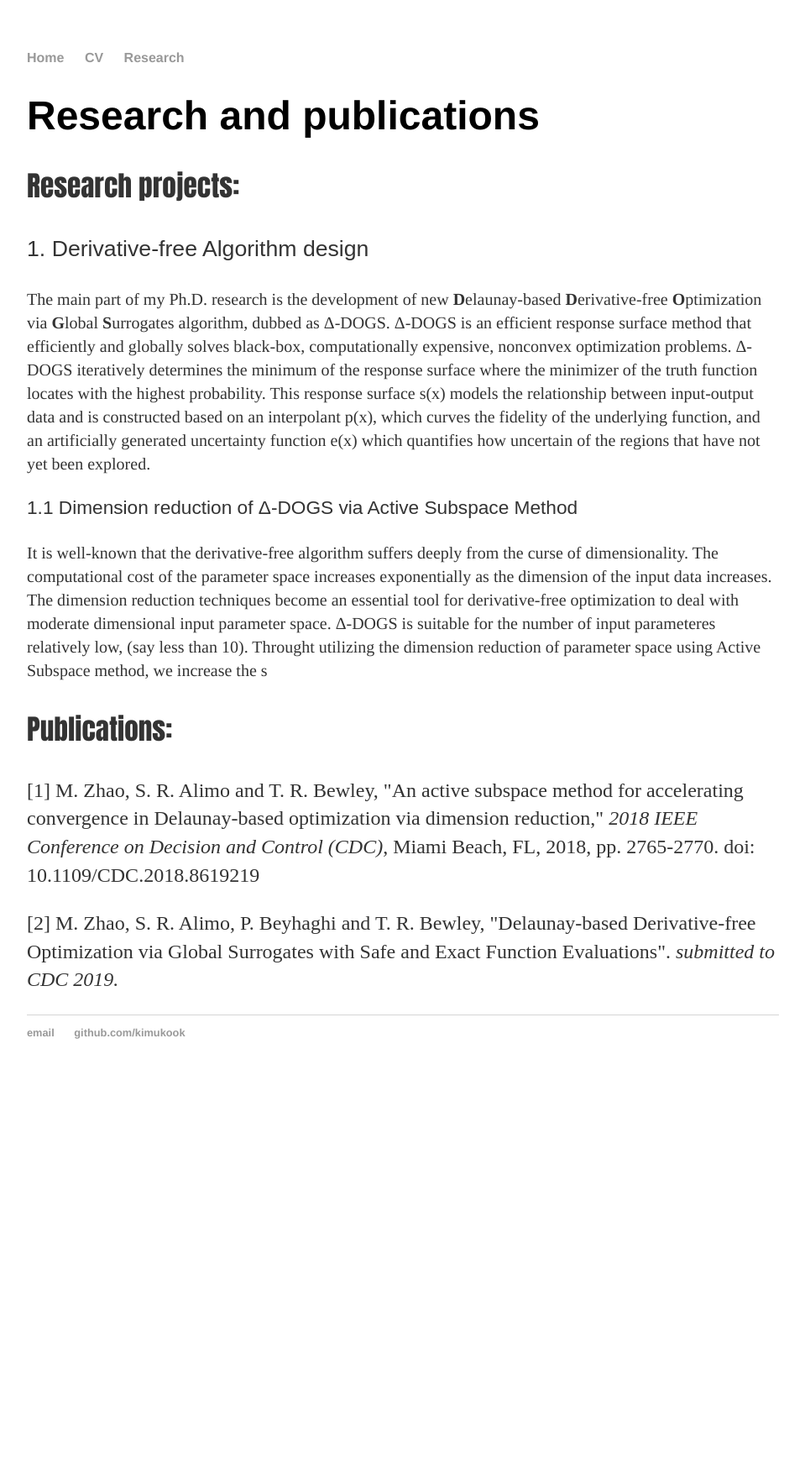
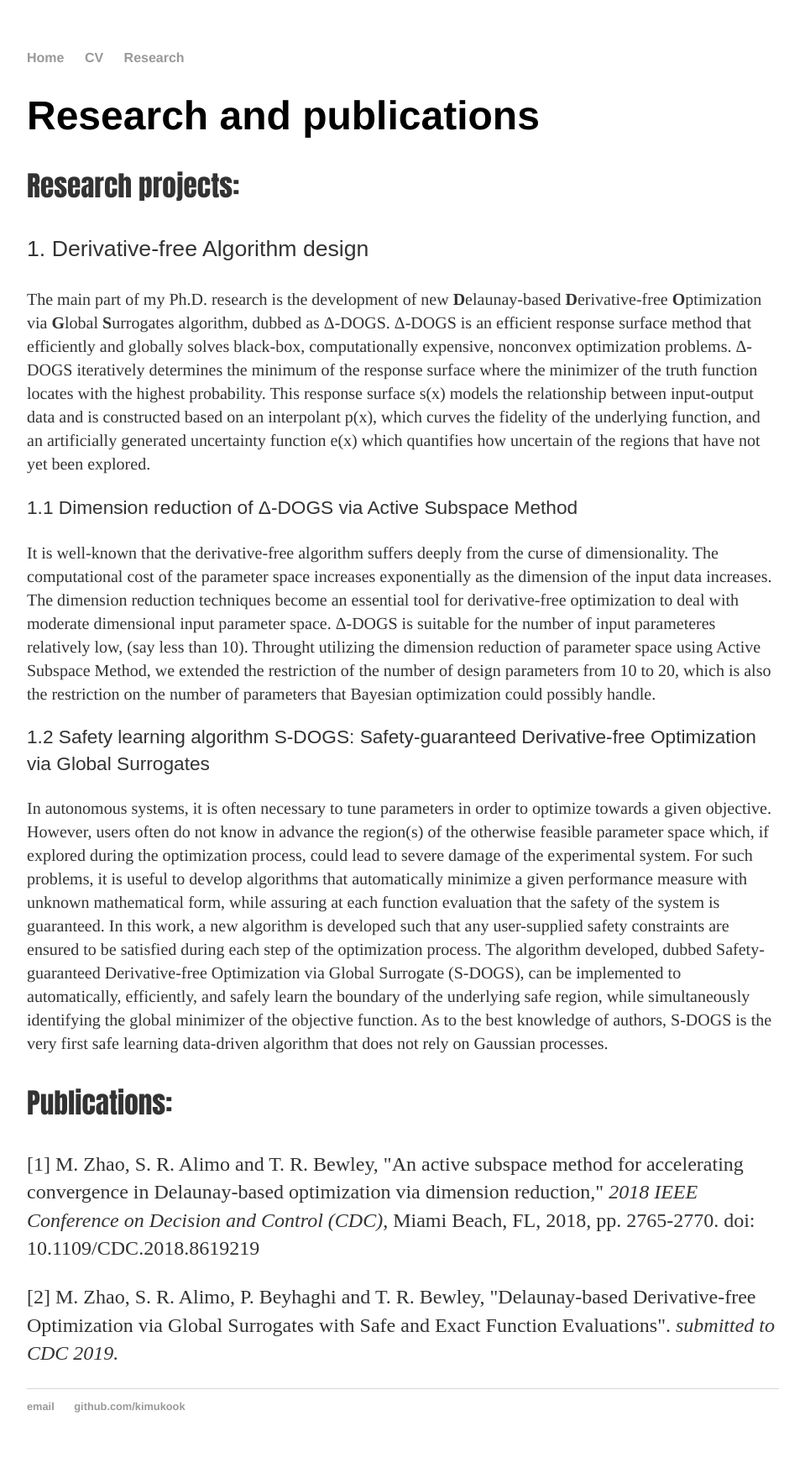
Before and after one commit to kimukook/kimukook.github.io, a Jekyll site: the page built from research/index.html, in a window 1280 px wide. Shown: the whole page at 84% size, without its empty margins (160-1119 px from the left). Built offline with Jekyll 4.4.1, drawn with Linux system fonts in a browser that asks for light colours; before the commit the page ends 1297 px from its top, so only the background shows below that.

Commit message:
Update index.html

```diff
--- a/research/index.html
+++ b/research/index.html
@@ -12,7 +12,17 @@ title: Research
 		&Delta;-DOGS iteratively determines the minimum of the response surface where the minimizer of the truth function locates with the highest probability.
 		This response surface s(x) models the relationship between input-output data and is constructed based on an interpolant p(x), which curves the fidelity of the underlying function, and an artificially generated uncertainty function e(x) which quantifies how uncertain of the regions that have not yet been explored.</p>
 	<p style="font-family: Arial; font-size: 17pt;"> 1.1 Dimension reduction of &Delta;-DOGS via Active Subspace Method </p>
-	<p style="font-family: Times; font-size: 15pt;"> It is well-known that the derivative-free algorithm suffers deeply from the curse of dimensionality. The computational cost of the parameter space increases exponentially as the dimension of the input data increases. The dimension reduction techniques become an essential tool for derivative-free optimization to deal with moderate dimensional input parameter space. &Delta;-DOGS is suitable for the number of input parameteres relatively low, (say less than 10). Throught utilizing the dimension reduction of parameter space using Active Subspace method, we increase the s
+	<p style="font-family: Times; font-size: 15pt;"> It is well-known that the derivative-free algorithm suffers deeply from the curse of dimensionality.
+		The computational cost of the parameter space increases exponentially as the dimension of the input data increases.
+		The dimension reduction techniques become an essential tool for derivative-free optimization to deal with moderate dimensional input parameter space.
+		&Delta;-DOGS is suitable for the number of input parameteres relatively low, (say less than 10).
+		Throught utilizing the dimension reduction of parameter space using Active Subspace Method, we extended the restriction of the number of design parameters from 10 to 20, which is also the restriction on the number of parameters that Bayesian optimization could possibly handle.
+	<p style="font-family: Arial; font-size: 17pt;"> 1.2 Safety learning algorithm S-DOGS: Safety-guaranteed Derivative-free Optimization via Global Surrogates </p>
+	<p style="font-family: Times; font-size: 15pt;"> In autonomous systems, it is often necessary to tune parameters in order to optimize towards a given objective. However, users often do not know in advance the region(s) of the otherwise feasible parameter space which, if explored during the optimization process, could lead to severe damage of the experimental system.
+		For such problems, it is useful to develop algorithms that automatically minimize a given performance measure with unknown mathematical form, while assuring at each function evaluation that the safety of the system is guaranteed.
+		In this work, a new algorithm is developed such that any user-supplied safety constraints are ensured to be satisfied during each step of the optimization process.
+		The algorithm developed, dubbed Safety-guaranteed Derivative-free Optimization via Global Surrogate (S-DOGS), can be implemented to automatically, efficiently, and safely learn the boundary of the underlying safe region, while simultaneously identifying the global minimizer of the objective function.
+		As to the best knowledge of authors, S-DOGS is the very first safe learning data-driven algorithm that does not rely on Gaussian processes.
 	<p style="font-family: Impact; font-size: 25pt;"> Publications: </p>
 	<p> [1] M. Zhao, S. R. Alimo and T. R. Bewley, "An active subspace method for accelerating convergence in Delaunay-based optimization via dimension reduction," <i>2018 IEEE Conference on Decision and Control (CDC)</i>, Miami Beach, FL, 2018, pp. 2765-2770. doi: 10.1109/CDC.2018.8619219 </p>
 	<p> [2] M. Zhao, S. R. Alimo, P. Beyhaghi and T. R. Bewley, "Delaunay-based Derivative-free Optimization via Global Surrogates with Safe and Exact Function Evaluations". <i> submitted to CDC 2019. </i> </p>
```
